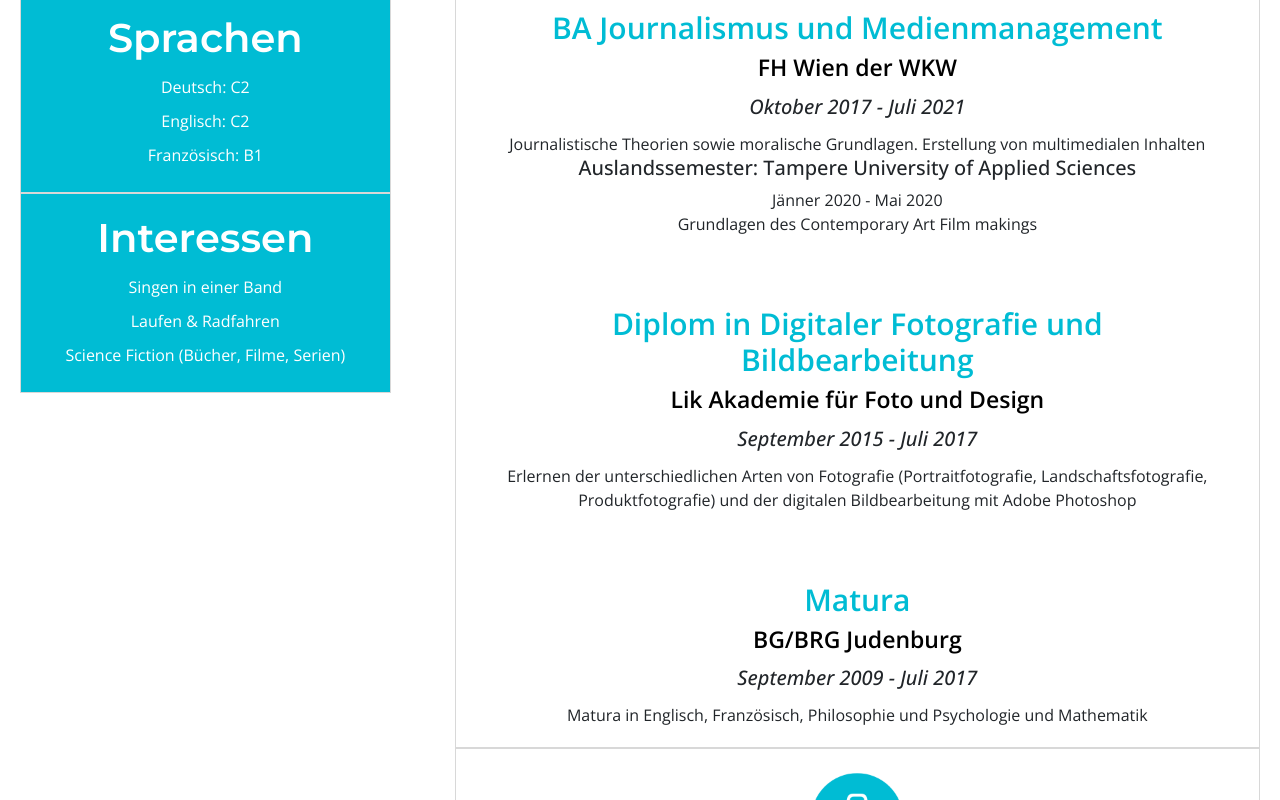
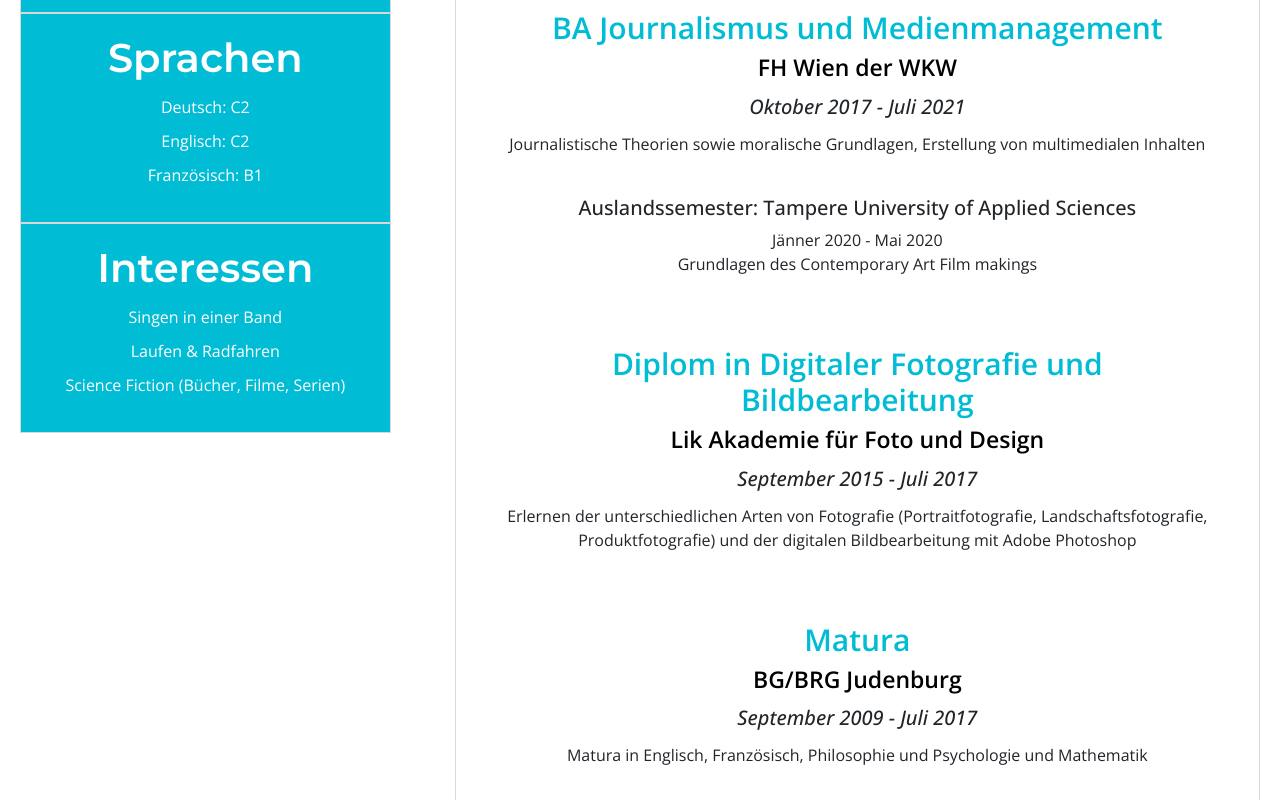
Before and after one commit to JuliaPabst/My-Website, a React (Create React App) app in the folder my-app/: page / in a window 1280 px wide. Shown: the part 2400-3200 px from the top of the page. Built offline with nearby package versions, Linux system fonts and the light colour scheme.

Commit message:
update Margins

```diff
--- a/my-app/src/App.css
+++ b/my-app/src/App.css
@@ -90,6 +90,10 @@ iframe {
   padding-top: 50px;
 }
 
+.padding-bottom-section {
+  padding-bottom: 50px;
+}
+
 .no-padding {
   padding: 0;
 }
@@ -179,6 +183,7 @@ iframe {
   margin-left: 20px;
   margin-right: 20px;
   padding: 20px;
+  padding-bottom: 30px;
   border-width: 0.5px;
   border-color: var(--quartary-color);
   border-style: solid;
--- a/my-app/src/Components/AboutGerman.js
+++ b/my-app/src/Components/AboutGerman.js
@@ -203,10 +203,10 @@ export default function AboutGerman() {
                 <h4 className="institution">FH Wien der WKW</h4>
                 <p className="since">Oktober 2017 - Juli 2021</p>
                 <p>
-                  Journalistische Theorien sowie moralische Grundlagen.
+                  Journalistische Theorien sowie moralische Grundlagen,
                   Erstellung von multimedialen Inhalten
                 </p>
-                <h5>
+                <h5 className="padding-top">
                   Auslandssemester: Tampere University of Applied Sciences
                 </h5>
                 <p>Jänner 2020 - Mai 2020</p>
@@ -233,7 +233,7 @@ export default function AboutGerman() {
                   und der digitalen Bildbearbeitung mit Adobe Photoshop
                 </p>
               </div>
-              <div className="padding-top margin-top-section">
+              <div className="padding-top margin-top-section padding-bottom-section">
                 <h3>
                   <a
                     href="https://www.brg-judenburg.ac.at/"
@@ -252,7 +252,7 @@ export default function AboutGerman() {
                 </p>
               </div>
             </div>
-            <div className="padding-top-section column-cv">
+            <div className="padding-top-section column-cv padding-top">
               <img
                 src="icons/work.png"
                 alt="graphic work"
@@ -272,7 +272,7 @@ export default function AboutGerman() {
                   im Bereich Wirtschafts- und Technologiejournalismus
                 </p>
               </div>
-              <div className="padding-top ">
+              <div className="padding-top margin-top-section">
                 <h3 className="education-link">
                   Co-Founder und stellvertretende Chefredakteurin
                 </h3>
@@ -288,12 +288,12 @@ export default function AboutGerman() {
                 </h4>
                 <p className="since">Juli 2020 - Juni 2022</p>
                 <p>
-                  Konzeption und Aufbau eines multimedialen Onlinemagazins.
+                  Konzeption und Aufbau eines multimedialen Onlinemagazins,
                   Redaktionsleitung und Erstellen von multimedialem Content für
                   die Website und Social Media
                 </p>
               </div>
-              <div className="padding-top ">
+              <div className="padding-top margin-top-section">
                 <h3 className="education-link">Redaktion</h3>
                 <h4>
                   <a
@@ -311,7 +311,7 @@ export default function AboutGerman() {
                   Fernsehbeiträgen
                 </p>
               </div>
-              <div className="padding-top padding-left-right">
+              <div className="padding-top padding-left-right margin-top-section padding-bottom-section">
                 <h3 className="education-link">Praktika</h3>
                 <div>
                   <h4 className="institution">
```
